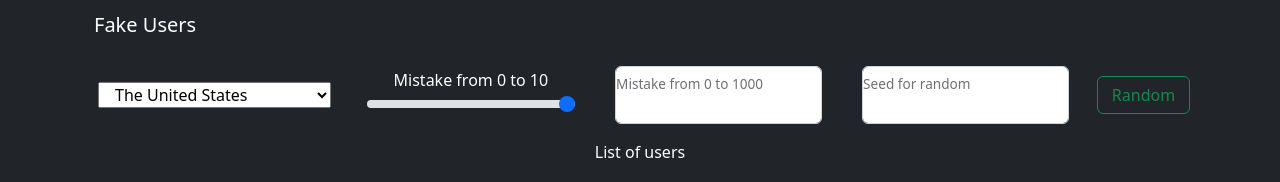
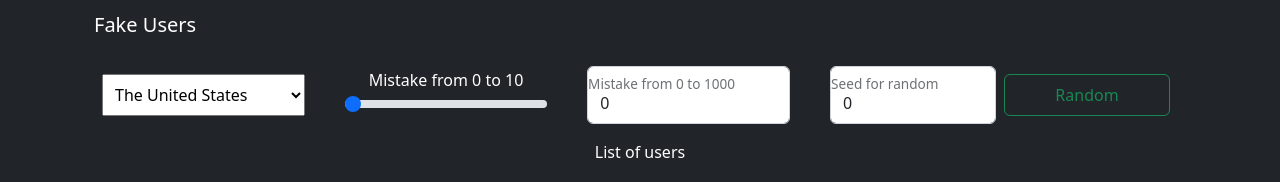
Before and after one commit to lexxA87/Task6_FakeUsers, a React (Create React App) app in the folder client/: page / in a window 1280 px wide. Shown: the top 182 px of the page. Built offline with nearby package versions, Linux system fonts and the light colour scheme; no server answers.

Commit message:
7. Client: Fixed Form for mistakes and random

```diff
--- a/client/src/components/FormRandom.jsx
+++ b/client/src/components/FormRandom.jsx
@@ -1,67 +1,78 @@
-import React from "react";
+import React, { useState } from "react";
 import { useForm } from "react-hook-form";
 
 function FormRandom() {
+  const [selectedCountry, setSelectedCountry] = useState(1);
+  const [rangeMistake, setRangeMistake] = useState(0);
+  const [seed, setSeed] = useState(0);
   const { register, handleSubmit } = useForm();
-  const onSubmit = (data) => console.log(data);
+  const onSubmitSeed = (data) => (data.seed ? setSeed(data.seed) : setSeed(0));
 
   return (
     <div className="container-fluid bg-dark">
-      <form
-        className="d-flex row align-items-center"
-        onSubmit={handleSubmit(onSubmit)}
+      <div className="d-flex row align-items-center">
+        <div className="col-lg col-6 m-2 row">
+          <select
+            className="col-lg p-2"
+            value={selectedCountry}
+            onChange={(e) => setSelectedCountry(e.target.value)}
           >
-        <select className="col-lg col-6 m-3" {...register("country")}>
-          <option value="The United States">The United States</option>
-          <option value="Russia">Russia</option>
-          <option value="Georgia">Georgia</option>
+            <option value={1}>The United States</option>
+            <option value={2}>Russia</option>
+            <option value={3}>Georgia</option>
           </select>
+        </div>
 
         <div className="col-lg col-6 m-2 text-center">
           <label htmlFor="customRange" className="form-label-sm text-white">
             Mistake from 0 to 10
           </label>
           <input
+            value={rangeMistake}
+            onChange={(e) => setRangeMistake(e.target.value)}
             type="range"
             className="form-range"
             id="customRange"
             step="0.25"
             min="0"
             max="10"
-            {...register("mistakes0_10", { min: 0, max: 10 })}
           />
         </div>
 
-        <div className="col-lg col-6 form-floating m-2">
+        <div className="col-lg col-6 form-floating  m-2">
           <input
+            value={rangeMistake}
+            onChange={(e) => setRangeMistake(e.target.value)}
             className="form-control"
             id="floatingInputMistakes0_1000"
             type="number"
-            {...register("mistakes0_1000", { min: 0, max: 1000 })}
           />
           <label htmlFor="floatingInputMistakes0_1000">
             Mistake from 0 to 1000
           </label>
         </div>
 
-        <div className="col-lg col-6 form-floating m-2">
+        <form
+          className="col-lg-4 col-6 form-floating m-2 row"
+          onSubmit={handleSubmit(onSubmitSeed)}
+        >
           <input
-            className="form-control"
+            defaultValue={seed}
+            className="form-control col-lg "
             id="floatingInputSeed"
             type="number"
-            {...register("seed", { min: 1, max: 99 })}
+            {...register("seed", { min: 0, max: 99 })}
           />
           <label htmlFor="floatingInputSeed">Seed for random</label>
-        </div>
-
           <button
-          className="col-lg-1 col-6 btn btn-outline-success m-2"
+            className="col-lg col-6 btn btn-outline-success m-2"
             type="submit"
           >
             Random
           </button>
         </form>
       </div>
+    </div>
   );
 }
 
```
Lines whose indentation alone changed are shown as unchanged.
